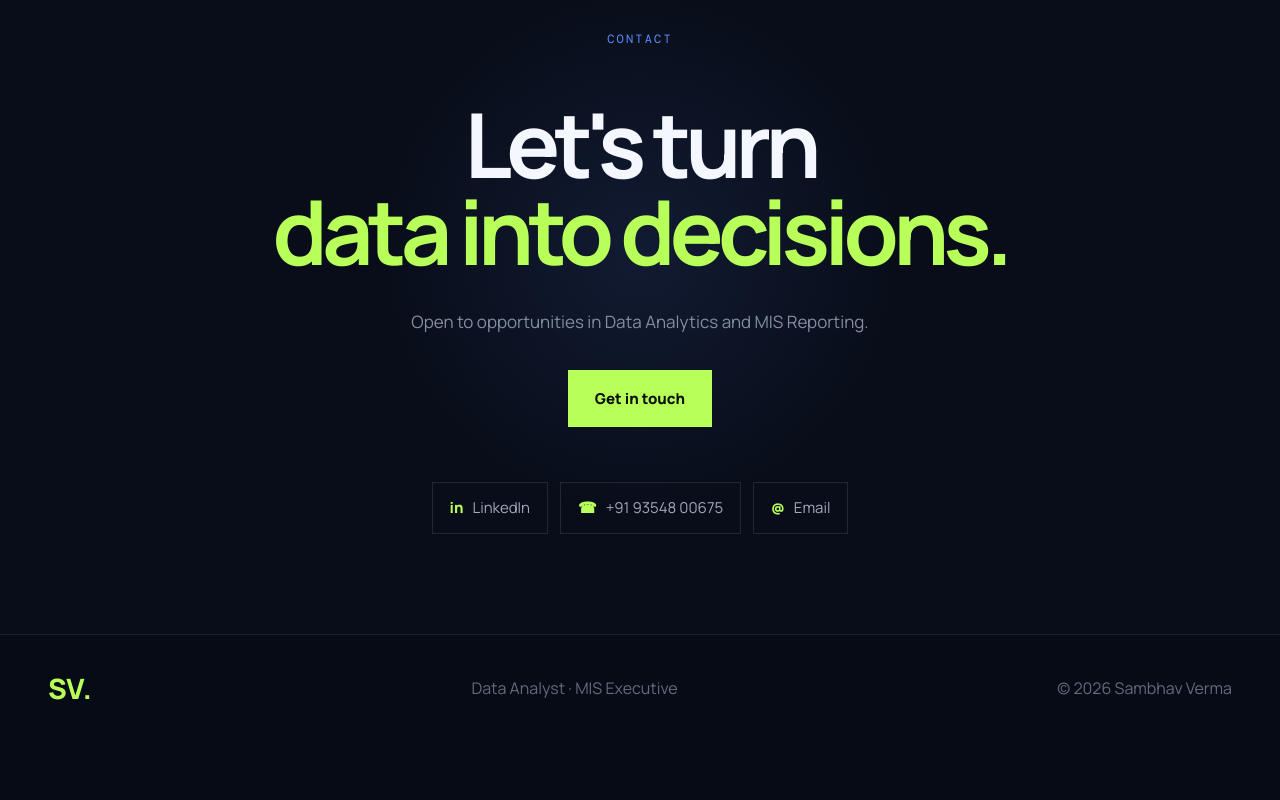
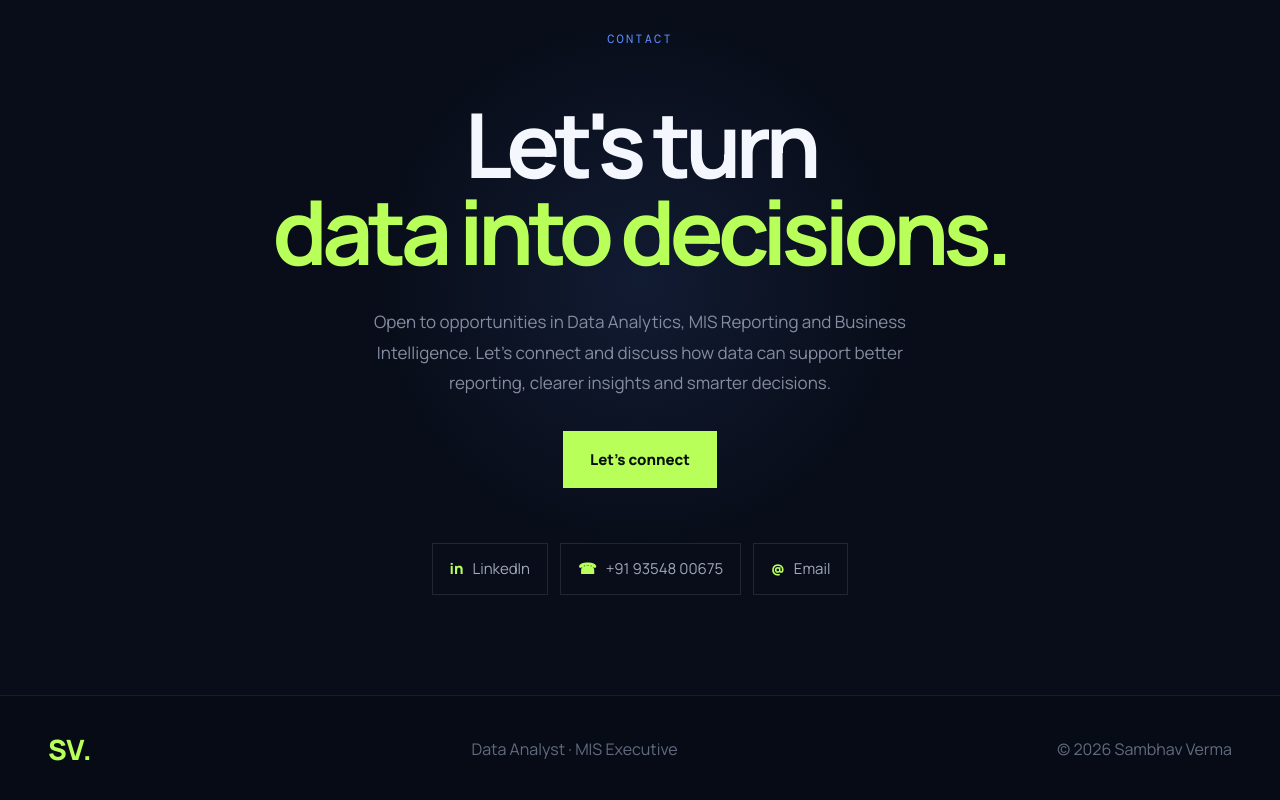
Before and after one commit to kalpana-eng/Portfolio-Sambhav, a React (Vite) app: page / in a window 1280 px wide. Shown: the part 7067-7867 px from the top of the page. Before the commit the page ends 7809 px from the top, so only its background shows below. Built offline with nearby package versions, Linux system fonts and the light colour scheme.

Commit message:
Improved the contact and footer  section  for portfolio

```diff
--- a/src/App.jsx
+++ b/src/App.jsx
@@ -459,14 +459,16 @@ function App() {
           </h2>
 
           <p>
-            Open to opportunities in Data Analytics and MIS Reporting.
+            Open to opportunities in Data Analytics, MIS Reporting and
+            Business Intelligence. Let's connect and discuss how data can
+            support better reporting, clearer insights and smarter decisions.
           </p>
 
           <a
             href="mailto:smbhvvrma1@gmail.com"
             className="contact-button"
           >
-            Get in touch
+           Let's connect
           </a>
 
           <div className="contact-links">
```
